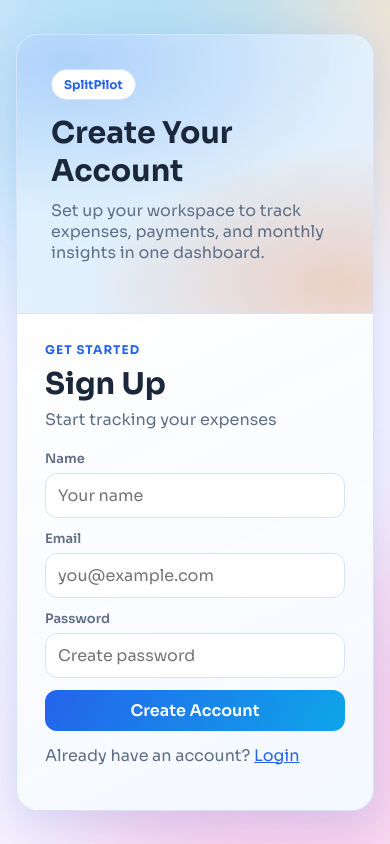
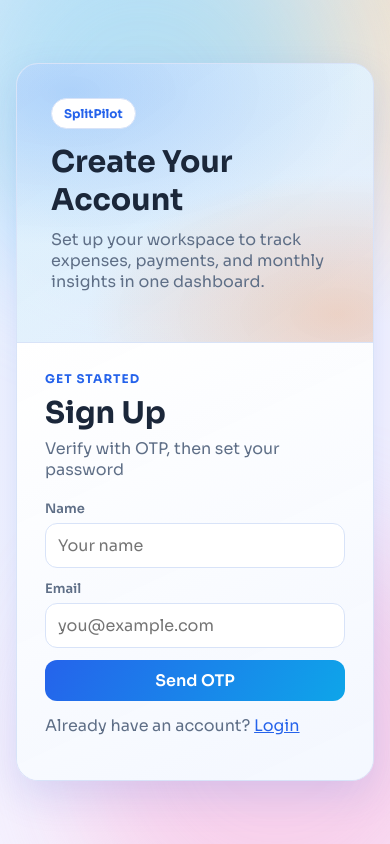
Before and after one commit to RevathiGovindraj/Expense-Manager, a Flask app: page /signup in a window 390 px wide. Run offline with Flask 3, Linux system fonts and the light colour scheme.

Commit message:
feat: add OTP-first signup, strict input validation, responsive UX improvements, and secure app hardening

```diff
--- a/app.py
+++ b/app.py
@@ -318,6 +318,13 @@ def clear_password_otp_session():
     session.pop("pwd_reset_expires_at", None)
 
 
+def clear_signup_otp_session():
+    session.pop("signup_name", None)
+    session.pop("signup_email", None)
+    session.pop("signup_otp_hash", None)
+    session.pop("signup_otp_expires_at", None)
+
+
 def is_alpha_space_text(value):
     if not value:
         return False
@@ -522,27 +529,116 @@ def login():
 # ---------------------------
 @app.route("/signup", methods=["GET", "POST"])
 def signup():
+    otp_pending = False
+    pending_email = session.get("signup_email", "")
+    expiry_raw = session.get("signup_otp_expires_at")
+    if session.get("signup_otp_hash") and pending_email and expiry_raw:
+        try:
+            otp_pending = datetime.fromisoformat(expiry_raw) > datetime.now()
+        except Exception:
+            clear_signup_otp_session()
+            otp_pending = False
+
     if request.method == "POST":
-        name = request.form["name"]
-        email = request.form["email"]
-        password = generate_password_hash(request.form["password"])
+        name = request.form.get("name", "").strip()
+        email = request.form.get("email", "").strip().lower()
+        if not name or not email:
+            flash("Name and email are required.", "error")
+            return redirect("/signup")
 
         conn = get_db()
         cursor = conn.cursor()
-
-        try:
-            cursor.execute("""
-                INSERT INTO users (name, email, password)
-                VALUES (?, ?, ?)
-            """, (name, email, password))
-            conn.commit()
-        except:
-            return "Email already exists"
-
+        cursor.execute("SELECT id FROM users WHERE email = ?", (email,))
+        exists = cursor.fetchone()
         conn.close()
-        return redirect("/login")
-
-    return render_template("signup.html")
+        if exists:
+            flash("Email already exists. Please login.", "error")
+            return redirect("/login")
+
+        otp = f"{secrets.randbelow(900000) + 100000}"
+        session["signup_name"] = name
+        session["signup_email"] = email
+        session["signup_otp_hash"] = generate_password_hash(otp)
+        session["signup_otp_expires_at"] = (datetime.now() + timedelta(minutes=10)).isoformat()
+
+        sent, reason = send_otp_email(email, otp)
+        if sent:
+            flash(f"OTP sent to {mask_email(email)}. Verify to set password.", "success")
+        else:
+            flash(f"Email OTP could not be sent ({reason}). Demo OTP: {otp}", "error")
+        return redirect("/signup")
+
+    return render_template("signup.html", otp_pending=otp_pending, pending_email=pending_email)
+
+
+@app.route("/verify_signup_otp", methods=["POST"])
+def verify_signup_otp():
+    otp = request.form.get("otp", "").strip()
+    password = request.form.get("password", "")
+    confirm_password = request.form.get("confirm_password", "")
+
+    name = session.get("signup_name", "")
+    email = session.get("signup_email", "")
+    otp_hash = session.get("signup_otp_hash")
+    expiry_raw = session.get("signup_otp_expires_at")
+
+    if not name or not email or not otp_hash or not expiry_raw:
+        flash("No active signup OTP. Please start signup again.", "error")
+        return redirect("/signup")
+
+    if not otp or not password or not confirm_password:
+        flash("OTP and password fields are required.", "error")
+        return redirect("/signup")
+
+    if password != confirm_password:
+        flash("Password and confirm password do not match.", "error")
+        return redirect("/signup")
+
+    if len(password) < 6:
+        flash("Password must be at least 6 characters.", "error")
+        return redirect("/signup")
+
+    try:
+        expiry = datetime.fromisoformat(expiry_raw)
+    except Exception:
+        clear_signup_otp_session()
+        flash("OTP session invalid. Please signup again.", "error")
+        return redirect("/signup")
+
+    if datetime.now() > expiry:
+        clear_signup_otp_session()
+        flash("OTP expired. Please signup again.", "error")
+        return redirect("/signup")
+
+    if not check_password_hash(otp_hash, otp):
+        flash("Invalid OTP. Please try again.", "error")
+        return redirect("/signup")
+
+    conn = get_db()
+    cursor = conn.cursor()
+    try:
+        cursor.execute("""
+            INSERT INTO users (name, email, password)
+            VALUES (?, ?, ?)
+        """, (name, email, generate_password_hash(password)))
+        conn.commit()
+    except Exception:
+        conn.close()
+        clear_signup_otp_session()
+        flash("Could not create account. Email may already be in use.", "error")
+        return redirect("/signup")
+
+    conn.close()
+    clear_signup_otp_session()
+    flash("Account created successfully. Please login.", "success")
+    return redirect("/login")
+
+
+@app.route("/cancel_signup_otp", methods=["POST"])
+def cancel_signup_otp():
+    clear_signup_otp_session()
+    flash("Signup OTP request cancelled.", "success")
+    return redirect("/signup")
 
 
 # ---------------------------
--- a/templates/signup.html
+++ b/templates/signup.html
@@ -18,8 +18,17 @@
       <div class="auth-card login-card-enhanced">
         <p class="auth-kicker">Get Started</p>
         <h2 class="auth-title">Sign Up</h2>
-        <p class="auth-subtitle">Start tracking your expenses</p>
+        <p class="auth-subtitle">Verify with OTP, then set your password</p>
 
+        {% with messages = get_flashed_messages(with_categories=true) %}
+          {% if messages %}
+            {% for category, message in messages %}
+              <div class="flash-msg {{ category }}">{{ message }}</div>
+            {% endfor %}
+          {% endif %}
+        {% endwith %}
+
+        {% if not otp_pending %}
           <form method="POST" action="/signup" class="stack">
             <div class="field-block">
               <label>Name</label>
@@ -29,12 +38,32 @@
               <label>Email</label>
               <input name="email" type="email" placeholder="you@example.com" required>
             </div>
+            <button type="submit">Send OTP</button>
+          </form>
+        {% else %}
           <div class="field-block">
-            <label>Password</label>
+            <label>OTP sent to</label>
+            <input value="{{ pending_email }}" readonly>
+          </div>
+          <form method="POST" action="/verify_signup_otp" class="stack">
+            <div class="field-block">
+              <label>OTP</label>
+              <input name="otp" placeholder="Enter 6-digit OTP" minlength="6" maxlength="6" required>
+            </div>
+            <div class="field-block">
+              <label>Set Password</label>
               <input name="password" type="password" placeholder="Create password" required>
             </div>
-          <button type="submit">Create Account</button>
+            <div class="field-block">
+              <label>Confirm Password</label>
+              <input name="confirm_password" type="password" placeholder="Confirm password" required>
+            </div>
+            <button type="submit">Verify OTP & Create Account</button>
           </form>
+          <form method="POST" action="/cancel_signup_otp" style="margin-top:10px;">
+            <button type="submit" class="ghost-btn">Cancel OTP Request</button>
+          </form>
+        {% endif %}
 
         <p class="muted" style="margin-top:14px;">Already have an account? <a href="/login">Login</a></p>
       </div>
```
Also changed, not shown: static/style.css (+49 -0 lines), templates/login.html (+17 -9 lines). Lines whose indentation alone changed are shown as unchanged.
